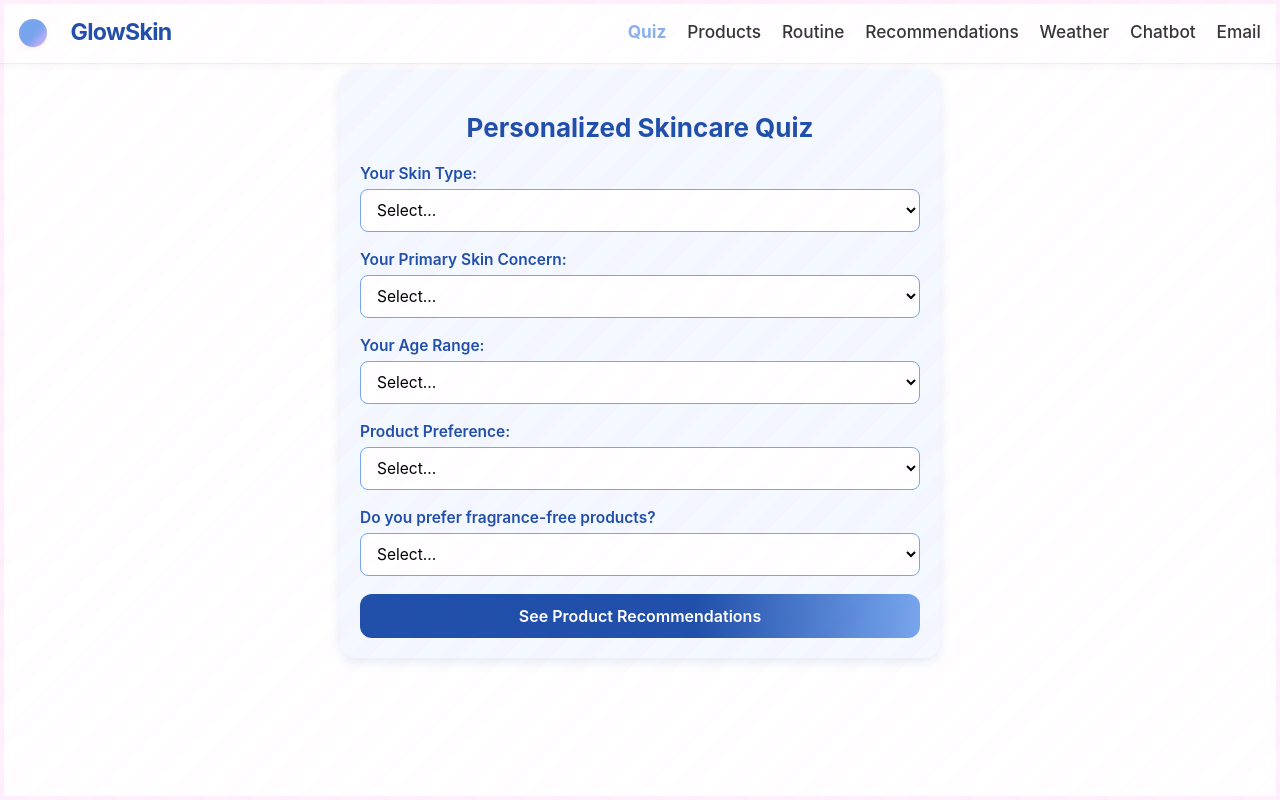
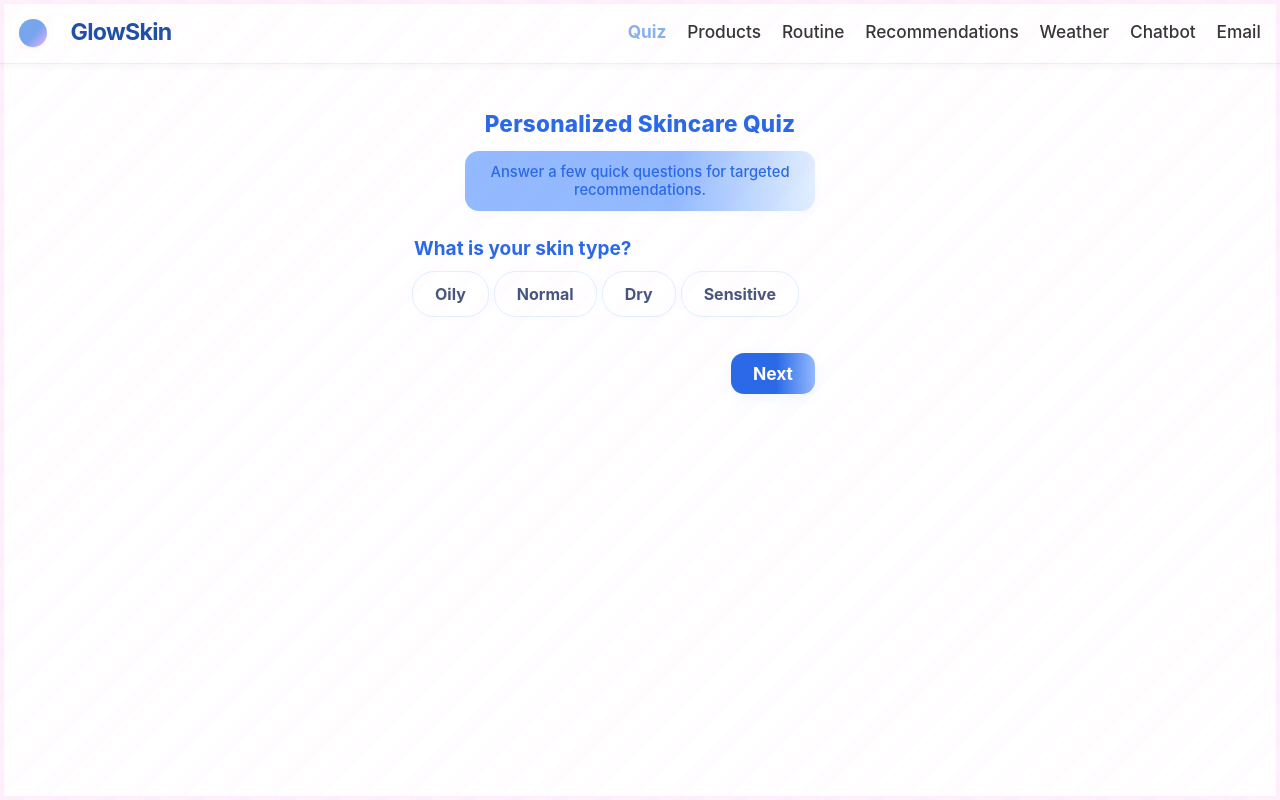
Before and after one commit to Workflow-Manager-admin/radianceai-36090-a5474c13, a React (Create React App) app in the folder radianceai_frontend/: page /quiz in a window 1280 px wide. Built offline with nearby package versions, Linux system fonts and the light colour scheme.

Commit message:
commit57

```diff
--- a/radianceai_frontend/src/features/quiz/Quiz.js
+++ b/radianceai_frontend/src/features/quiz/Quiz.js
@@ -1,242 +1,371 @@
-import React, { useState } from "react";
+import React, { useState, useEffect } from "react";
 import { useNavigate } from "react-router-dom";
+import { motion, AnimatePresence } from "framer-motion";
+import { AppleFadeTransition, MotionWrapper } from "../../utils/animation";
 
-const Quiz = () => {
+const blue = "#93bafe";
+const blueAccent = "#2a6ae7";
+const blue2 = "#e3f0ff";
+
+const QUIZ_QUESTIONS = [
+  {
+    key: "skinType",
+    question: "What is your skin type?",
+    options: [
+      { label: "Oily", value: "oily" },
+      { label: "Normal", value: "normal" },
+      { label: "Dry", value: "dry" },
+      { label: "Sensitive", value: "sensitive" },
+    ],
+  },
+  {
+    key: "primaryGoal",
+    question: "What is your primary skin goal?",
+    options: [
+      { label: "Hydration", value: "hydration" },
+      { label: "Brightening", value: "brightening" },
+      { label: "Anti-aging", value: "antiaging" },
+      { label: "Acne-free", value: "acne" },
+    ],
+  },
+  {
+    key: "age",
+    question: "What is your age range?",
+    options: [
+      { label: "Under 18", value: "<18" },
+      { label: "18-24", value: "18-24" },
+      { label: "25-34", value: "25-34" },
+      { label: "35-44", value: "35-44" },
+      { label: "45-54", value: "45-54" },
+      { label: "55+", value: "55+" },
+    ],
+  },
+];
+
+function Quiz() {
   const navigate = useNavigate();
-  const [answers, setAnswers] = useState({
-    skinType: "",
-    primaryGoal: "",
-    productPreference: "",
-    fragrance: "",
-    age: "",
+
+  // Load saved answers or start empty
+  const [answers, setAnswers] = useState(() => {
+    const saved = localStorage.getItem("quizAnswers");
+    return saved ? JSON.parse(saved) : {};
   });
 
-  const handleChange = (e) => {
-    const { name, value } = e.target;
-    setAnswers((prev) => ({ ...prev, [name]: value }));
+  // Load saved step or start at 0
+  const [step, setStep] = useState(() => {
+    const savedStep = localStorage.getItem("quizStep");
+    return savedStep !== null ? parseInt(savedStep, 10) : 0;
+  });
+
+  const [showResults, setShowResults] = useState(false);
+
+  // Save answers to localStorage whenever answers change
+  useEffect(() => {
+    localStorage.setItem("quizAnswers", JSON.stringify(answers));
+  }, [answers]);
+
+  // Save step to localStorage whenever step changes
+  useEffect(() => {
+    localStorage.setItem("quizStep", step.toString());
+  }, [step]);
+
+  const handleSelect = (key) => (value) => {
+    setAnswers((a) => ({ ...a, [key]: value }));
   };
 
-  const handleSubmit = (e) => {
-    e.preventDefault();
-
-    // Save answers to localStorage
-    localStorage.setItem("quizAnswers", JSON.stringify(answers));
-
-    // Navigate to recommendations
-    navigate("/recommendations");
+  const nextStep = () => {
+    if (step < QUIZ_QUESTIONS.length - 1) setStep((s) => s + 1);
+    else setShowResults(true);
   };
 
+  const prevStep = () => {
+    if (step > 0) setStep((s) => s - 1);
+  };
+
+  const submitQuiz = (e) => {
+    e.preventDefault();
+    setShowResults(true);
+  };
+
+  if (showResults) {
     return (
+      <section
+        className="container"
+        style={{ maxWidth: 500, margin: "0 auto", padding: "40px 0 32px 0" }}
+      >
+        <AppleFadeTransition>
+          <h2
+            style={{
+              fontSize: "1.31rem",
+              fontWeight: 800,
+              color: blueAccent,
+              margin: "25px 0 9px 0",
+              textAlign: "center",
+            }}
+          >
+            Your Quiz Results
+          </h2>
           <div
             style={{
-        maxWidth: 600,
-        margin: "0 auto",
-        padding: 20,
-        background: "#f4f8ff",
-        borderRadius: 16,
-        boxShadow: "0 4px 12px rgba(32, 80, 170, 0.12)",
+              margin: "0 0 12px 0",
+              textAlign: "center",
+              color: blue,
+              fontWeight: 700,
+              fontSize: 16,
             }}
           >
-      <h2 style={{ textAlign: "center", color: "#2050aa", fontSize: 26 }}>
+            Tailored recommendations based on your answers.
+          </div>
+          <MotionWrapper>
+            <div
+              style={{
+                background:
+                  "linear-gradient(97deg,#93bafe 60%,#e3f0ff 100%)",
+                border: "2px solid #2a6ae7",
+                borderRadius: 18,
+                boxShadow: "0 1.5px 10px #93bafe20",
+                padding: "20px 15px 18px 15px",
+                margin: "0 auto",
+                maxWidth: 410,
+                fontWeight: 600,
+                color: blueAccent,
+                textAlign: "center",
+              }}
+            >
+              <span
+                style={{
+                  display: "inline-block",
+                  background: blue2,
+                  color: blueAccent,
+                  fontWeight: 700,
+                  borderRadius: "50em",
+                  fontSize: 14,
+                  padding: "2.5px 10px",
+                  marginBottom: 12,
+                }}
+              >
+                Routine Recommendation
+              </span>
+              <div style={{ fontSize: 17, margin: "7px 0 5px 0" }}>
+                We recommend a <b>{answers.primaryGoal || "hydration"}</b> routine for{" "}
+                <b>{answers.skinType || "normal"}</b> skin in the age range{" "}
+                <b>{answers.age || "18-24"}</b>.
+              </div>
+              <div style={{ color: blue, marginTop: 7 }}>
+                <button
+                  onClick={() => navigate("/recommendations", { state: { answers } })}
+                  style={{
+                    cursor: "pointer",
+                    color: "#fff",
+                    backgroundColor: blueAccent,
+                    border: "none",
+                    borderRadius: 12,
+                    fontWeight: 700,
+                    padding: "10px 22px",
+                    fontSize: 16,
+                    marginTop: 12,
+                    boxShadow: "0 4px 15px #93bafe70",
+                  }}
+                  aria-label="See Product Recommendations"
+                >
+                  See Product Recommendations →
+                </button>
+              </div>
+            </div>
+          </MotionWrapper>
+        </AppleFadeTransition>
+      </section>
+    );
+  }
+
+  const q = QUIZ_QUESTIONS[step];
+
+  return (
+    <section
+      className="container"
+      style={{ maxWidth: 500, margin: "0 auto", paddingTop: 40, paddingBottom: 32 }}
+    >
+      <AppleFadeTransition>
+        <form onSubmit={submitQuiz}>
+          <motion.div
+            initial={{ opacity: 0, y: 20 }}
+            animate={{ opacity: 1, y: 0 }}
+            transition={{ duration: 0.32 }}
+            style={{
+              marginBottom: 26,
+              textAlign: "center",
+            }}
+          >
+            <h2
+              style={{
+                fontWeight: 800,
+                fontSize: "1.41em",
+                margin: "0 0 14px 0",
+                color: blueAccent,
+                letterSpacing: ".01em",
+              }}
+            >
               Personalized Skincare Quiz
             </h2>
-      <form onSubmit={handleSubmit} style={{ marginTop: 20 }}>
-        <div style={{ marginBottom: 18 }}>
-          <label
+            <div
               style={{
-              display: "block",
-              marginBottom: 6,
-              fontWeight: 600,
-              color: "#2050aa",
-              fontSize: 15.5,
+                background: "linear-gradient(97deg,#93bafe 60%,#e3f0ff 100%)",
+                color: blueAccent,
+                borderRadius: 14,
+                fontWeight: 500,
+                fontSize: 14.8,
+                padding: "12px 20px",
+                margin: "0 auto 4px auto",
+                maxWidth: 350,
+                boxShadow: "0 1.5px 10px #93bafe13",
               }}
             >
-            Your Skin Type:
-          </label>
-          <select
-            name="skinType"
-            value={answers.skinType}
-            onChange={handleChange}
-            required
+              Answer a few quick questions for targeted recommendations.
+            </div>
+          </motion.div>
+          <div
             style={{
-              width: "100%",
-              padding: "10px 12px",
-              fontSize: 15.5,
-              borderRadius: 8,
-              border: "1.5px solid #77a6ed",
-              outline: "none",
-              backgroundColor: "#fff",
+              color: blueAccent,
+              fontWeight: 700,
+              fontSize: "1.19em",
+              margin: "0 0 11px 2px",
             }}
           >
-            <option value="">Select...</option>
-            <option value="dry">Dry</option>
-            <option value="oily">Oily</option>
-            <option value="combination">Combination</option>
-            <option value="sensitive">Sensitive</option>
-            <option value="normal">Normal</option>
-          </select>
+            {q.question}
+          </div>
+          <div style={{ display: "flex", flexWrap: "wrap", gap: 0, marginBottom: 17 }}>
+            {q.options.map((opt) => {
+              const active = answers[q.key] === opt.value;
+              return (
+                <span
+                  style={{
+                    background: active
+                      ? "linear-gradient(97deg,#93bafe 60%,#e3f0ff 100%)"
+                      : "#fff",
+                    border: active ? "2.5px solid #2a6ae7" : "1.2px solid #e3f0ff",
+                    boxShadow: active ? "0 2.5px 15px #93bafe66" : "0 1px 7px #e3f0ff30",
+                    color: active ? "#2a6ae7" : "#47567f",
+                    fontWeight: 700,
+                    borderRadius: 22,
+                    padding: "12px 22px",
+                    margin: "0 5px 12px 0",
+                    cursor: "pointer",
+                    fontSize: 16,
+                    transition: "all 0.16s cubic-bezier(.25,1.45,.48,1)",
+                  }}
+                  onClick={() => handleSelect(q.key)(opt.value)}
+                  key={opt.value}
+                >
+                  {opt.label}
+                </span>
+              );
+            })}
           </div>
 
-        <div style={{ marginBottom: 18 }}>
-          <label
+          <div
             style={{
-              display: "block",
-              marginBottom: 6,
-              fontWeight: 600,
-              color: "#2050aa",
-              fontSize: 15.5,
+              marginTop: 24,
+              display: "flex",
+              justifyContent: "space-between",
+              maxWidth: 350,
+              marginLeft: "auto",
+              marginRight: "auto",
             }}
           >
-            Your Primary Skin Concern:
-          </label>
-          <select
-            name="primaryGoal"
-            value={answers.primaryGoal}
-            onChange={handleChange}
-            required
+            {/* Back button, only show if not first step */}
+            {step > 0 ? (
+              <button
+                type="button"
+                onClick={prevStep}
+                className="btn btn-large"
                 style={{
-              width: "100%",
-              padding: "10px 12px",
-              fontSize: 15.5,
-              borderRadius: 8,
-              border: "1.5px solid #77a6ed",
-              outline: "none",
-              backgroundColor: "#fff",
+                  background: "#fff",
+                  color: blueAccent,
+                  fontWeight: 700,
+                  fontSize: "1.09em",
+                  borderRadius: 13,
+                  boxShadow: "0 4px 15px #93bafe23",
+                  border: `2px solid ${blueAccent}`,
+                  padding: "10px 22px",
+                  cursor: "pointer",
                 }}
+                aria-label="Previous Question"
               >
-            <option value="">Select...</option>
-            <option value="hydration">Hydration</option>
-            <option value="acne">Acne</option>
-            <option value="brightening">Brightening</option>
-            <option value="antiaging">Anti-aging</option>
-          </select>
-        </div>
+                ← Back
+              </button>
+            ) : (
+              <div style={{ width: 92 }} /> // spacer to keep buttons aligned
+            )}
 
-        <div style={{ marginBottom: 18 }}>
-          <label
+            {/* Next or Submit button */}
+            {step < QUIZ_QUESTIONS.length - 1 ? (
+              <button
+                type="button"
+                className="btn btn-large"
                 style={{
-              display: "block",
-              marginBottom: 6,
-              fontWeight: 600,
-              color: "#2050aa",
-              fontSize: 15.5,
+                  background: "linear-gradient(91deg,#2a6ae7 54%,#93bafe 100%)",
+                  color: "#fff",
+                  fontWeight: 700,
+                  fontSize: "1.09em",
+                  borderRadius: 13,
+                  boxShadow: "0 4px 15px #93bafe23",
+                  padding: "10px 22px",
+                  cursor: answers[q.key] ? "pointer" : "not-allowed",
                 }}
+                onClick={nextStep}
+                disabled={!answers[q.key]}
+                aria-label="Next Question"
               >
-            Your Age Range:
-          </label>
-          <select
-            name="age"
-            value={answers.age}
-            onChange={handleChange}
-            required
-            style={{
-              width: "100%",
-              padding: "10px 12px",
-              fontSize: 15.5,
-              borderRadius: 8,
-              border: "1.5px solid #77a6ed",
-              outline: "none",
-              backgroundColor: "#fff",
-            }}
-          >
-            <option value="">Select...</option>
-            <option value="18-24">18–24</option>
-            <option value="25-34">25–34</option>
-            <option value="35-44">35–44</option>
-            <option value="45-54">45–54</option>
-            <option value="55+">55+</option>
-          </select>
-        </div>
-
-        <div style={{ marginBottom: 18 }}>
-          <label
-            style={{
-              display: "block",
-              marginBottom: 6,
-              fontWeight: 600,
-              color: "#2050aa",
-              fontSize: 15.5,
-            }}
-          >
-            Product Preference:
-          </label>
-          <select
-            name="productPreference"
-            value={answers.productPreference}
-            onChange={handleChange}
-            required
-            style={{
-              width: "100%",
-              padding: "10px 12px",
-              fontSize: 15.5,
-              borderRadius: 8,
-              border: "1.5px solid #77a6ed",
-              outline: "none",
-              backgroundColor: "#fff",
-            }}
-          >
-            <option value="">Select...</option>
-            <option value="minimal">Minimal (3–4 steps)</option>
-            <option value="complete">Complete (5–7 steps)</option>
-            <option value="budget">Budget-friendly</option>
-            <option value="premium">Premium</option>
-          </select>
-        </div>
-
-        <div style={{ marginBottom: 18 }}>
-          <label
-            style={{
-              display: "block",
-              marginBottom: 6,
-              fontWeight: 600,
-              color: "#2050aa",
-              fontSize: 15.5,
-            }}
-          >
-            Do you prefer fragrance-free products?
-          </label>
-          <select
-            name="fragrance"
-            value={answers.fragrance}
-            onChange={handleChange}
-            required
-            style={{
-              width: "100%",
-              padding: "10px 12px",
-              fontSize: 15.5,
-              borderRadius: 8,
-              border: "1.5px solid #77a6ed",
-              outline: "none",
-              backgroundColor: "#fff",
-            }}
-          >
-            <option value="">Select...</option>
-            <option value="yes">Yes</option>
-            <option value="no">No, I don't mind</option>
-          </select>
-        </div>
-
+                Next
+              </button>
+            ) : (
               <button
                 type="submit"
+                className="btn btn-large"
                 style={{
-            background: "linear-gradient(90deg,#2050aa 60%,#77a6ed 100%)",
+                  background: "linear-gradient(91deg,#2a6ae7 54%,#93bafe 100%)",
                   color: "#fff",
-            padding: "12px 24px",
-            borderRadius: 12,
-            fontSize: 16,
-            fontWeight: 600,
-            border: "none",
-            cursor: "pointer",
-            display: "block",
-            width: "100%",
-            marginTop: 10,
+                  fontWeight: 700,
+                  fontSize: "1.09em",
+                  borderRadius: 13,
+                  boxShadow: "0 4px 15px #93bafe23",
+                  padding: "10px 22px",
+                  cursor: answers[q.key] ? "pointer" : "not-allowed",
                 }}
+                disabled={!answers[q.key]}
+                aria-label="Submit Quiz"
               >
-          See Product Recommendations
+                Submit Quiz
               </button>
+            )}
+          </div>
         </form>
-    </div>
+        <AnimatePresence>
+          <motion.div
+            className="quiz-modal-overlay"
+            initial={{ opacity: 0 }}
+            animate={{ opacity: 0.99 }}
+            exit={{ opacity: 0 }}
+            transition={{ duration: 0.25 }}
+            style={{
+              display: "none",
+              position: "fixed",
+              top: 0,
+              left: 0,
+              right: 0,
+              bottom: 0,
+              background: "rgba(147,186,254,0.19)",
+              zIndex: 4020,
+              pointerEvents: "auto",
+              alignItems: "center",
+              justifyContent: "center",
+            }}
+            aria-label="Quiz modal background"
+          />
+        </AnimatePresence>
+      </AppleFadeTransition>
+    </section>
   );
-};
+}
 
 export default Quiz;
--- a/radianceai_frontend/src/features/recommendations/Recommendations.js
+++ b/radianceai_frontend/src/features/recommendations/Recommendations.js
@@ -16,7 +16,7 @@ async function fetchRecommendationsFromSupabase(primaryGoal, skinType) {
       category,
       brand_id,
       official_product_url,
-      brands (
+      brand (
         name
       )
     `)
@@ -28,11 +28,13 @@ async function fetchRecommendationsFromSupabase(primaryGoal, skinType) {
     return [];
   }
 
+  console.log("Fetched products with brands:", data); // Debug log
+
   return data.map((product) => ({
     title: product.name,
     description: product.description,
     category: product.category,
-    brand: product.brands.name,
+    brand: product.brand ? product.brand.name : "Unknown Brand",
     link: product.official_product_url,
   }));
 }
```
Lines whose indentation alone changed are shown as unchanged.
